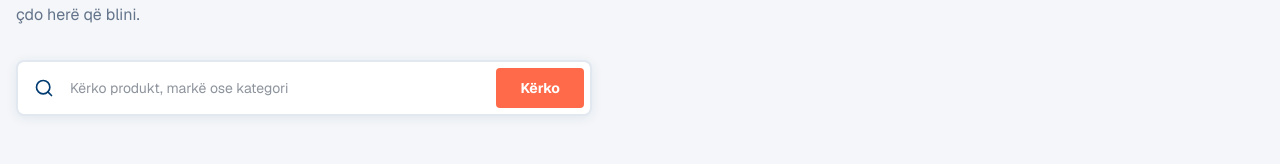
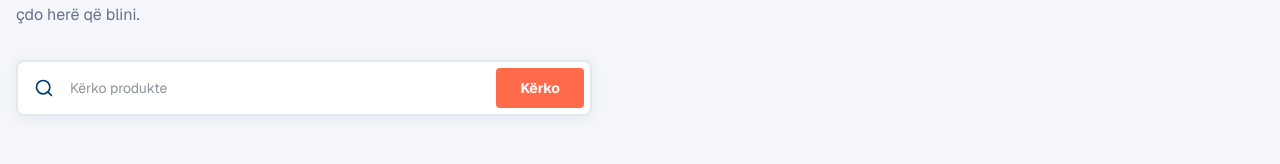
Before and after one commit to oltikamberi/Krahaso, a Next.js app in the folder frontend/: page / in a window 1280 px wide. Shown: the part 368-532 px from the top of the page. Built offline with nearby package versions, Linux system fonts and the light colour scheme; no server answers.

Commit message:
ndryshim i faded tekstit te search barit ne vetem kerko produkte

```diff
--- a/frontend/src/components/home-hero.tsx
+++ b/frontend/src/components/home-hero.tsx
@@ -50,7 +50,7 @@ export function HomeHero({ deals = [] }: { deals?: GroupedProduct[] }) {
               <Search className="ml-4 h-5 w-5 shrink-0" style={{ color: "var(--brand)" }} />
               <input
                 type="text"
-                placeholder="Kërko produkt, markë ose kategori"
+                placeholder="Kërko produkte"
                 value={query}
                 onChange={(e) => setQuery(e.target.value)}
                 className="min-w-0 flex-1 bg-transparent px-3 py-4 text-sm outline-none sm:px-4"
```
